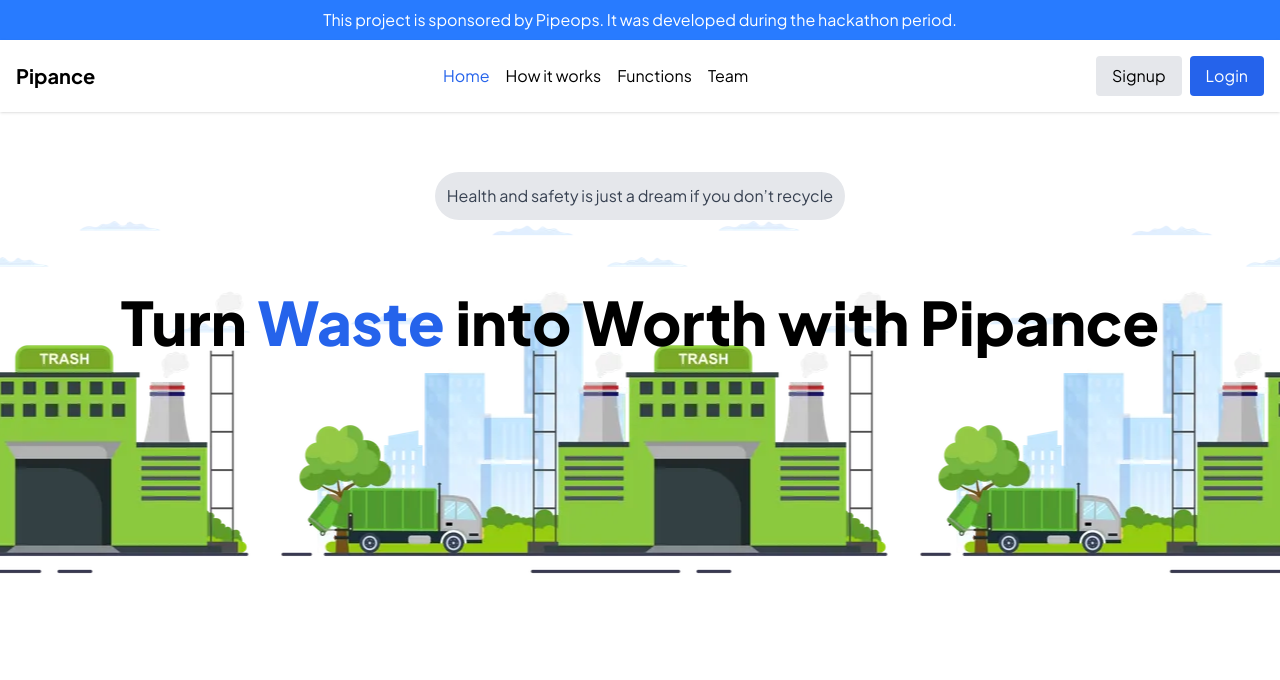
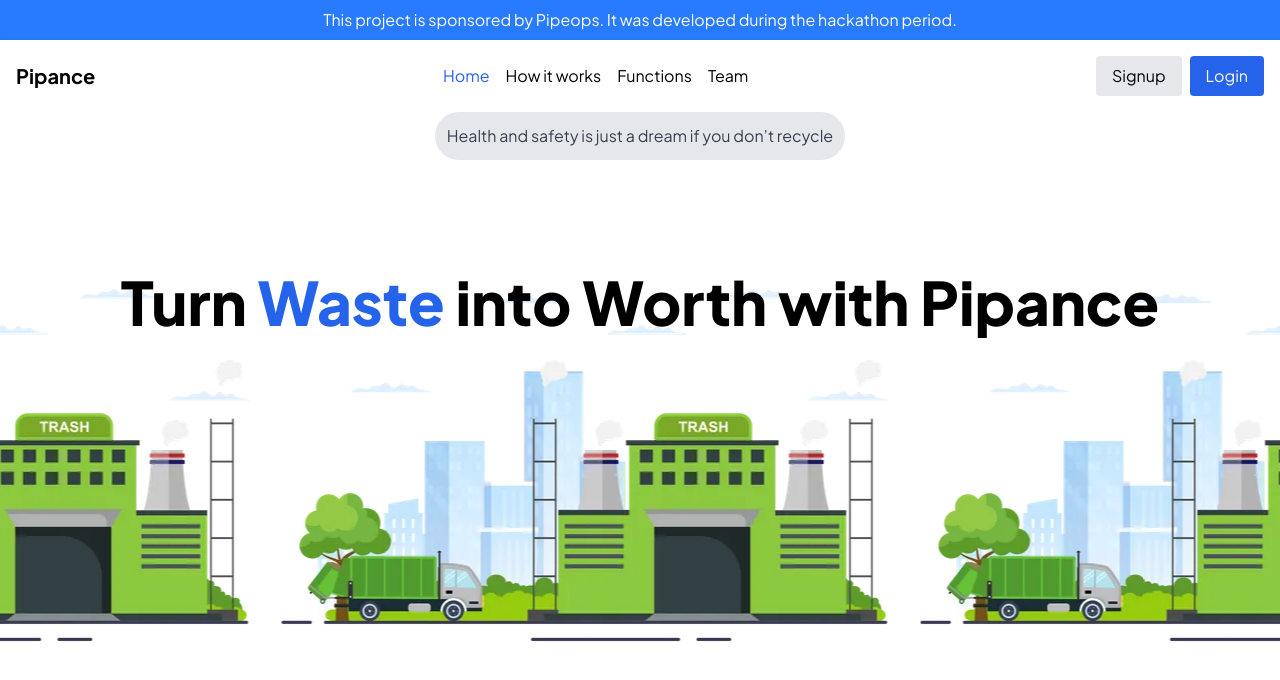
Before and after one commit to fasakinhenry/BornPikin, a React (Vite) app: page / in a window 1280 px wide. Shown: the top 680 px of the page. Built offline with nearby package versions, Linux system fonts and the light colour scheme.

Commit message:
:sparkles: feat(auth): Add new authentication layout
- Implement authentication layout
- Add components for login and registration

Footer: 0.0.8

```diff
--- a/src/index.css
+++ b/src/index.css
@@ -27,6 +27,12 @@
 
 .container {
     overflow: hidden;
+    position: absolute;
+    left: 0;
+    margin: 0;
+    padding: 0;
+    min-width: 99vw;
+    max-width: 100vw;
 }
 
 .sliding-background {
--- a/src/layouts/LandingLayout.jsx
+++ b/src/layouts/LandingLayout.jsx
@@ -4,7 +4,7 @@
 import { Outlet } from "react-router-dom";
 const Layout = () => {
   return (
-    <div>
+    <div className="overflow-hidden">
       <Banner />
       <Header />
       <main>
--- a/src/pages/Home.jsx
+++ b/src/pages/Home.jsx
@@ -4,10 +4,10 @@
 
 const LandingPage = () => (
   <div
-    className="container relative text-center py-10 flex flex-col items-center w-full mt-5 bg-repeat h-[100vh]"
+    className="container relative text-center py-10 flex flex-col items-center w-full m-0 mt-5 bg-repeat h-[100vh]"
     // style={{ backgroundImage: `url(${landingImage})` }}
   >
-    <div className="w-full sliding-background"></div>
+    <div className="w-full sliding-background mt-[8rem]"></div>
     <p className="absolute top-13 text-gray-700 bg-gray-200 w-fit p-3 rounded-full">
       Health and safety is just a dream if you don’t recycle
     </p>
```
